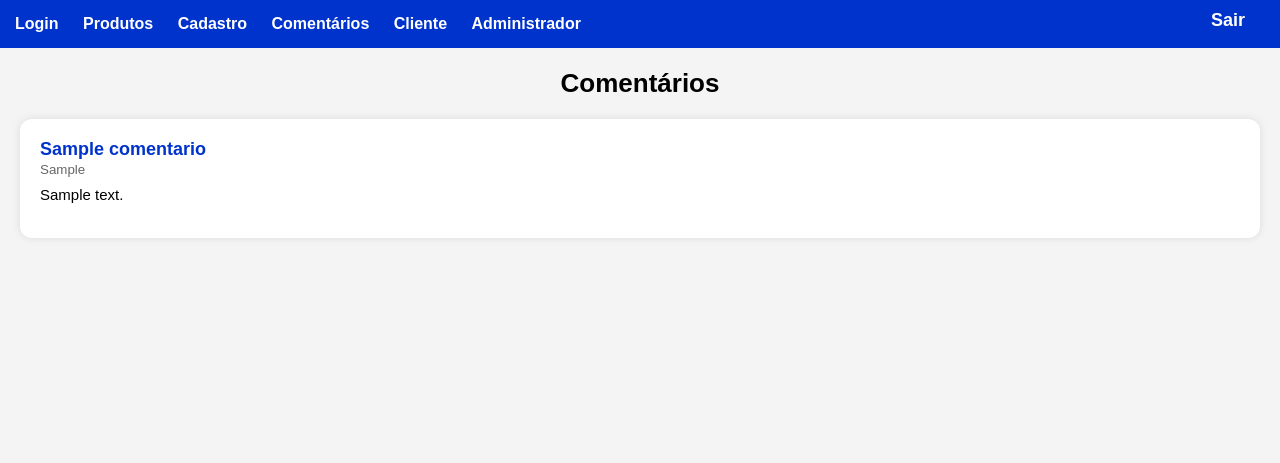
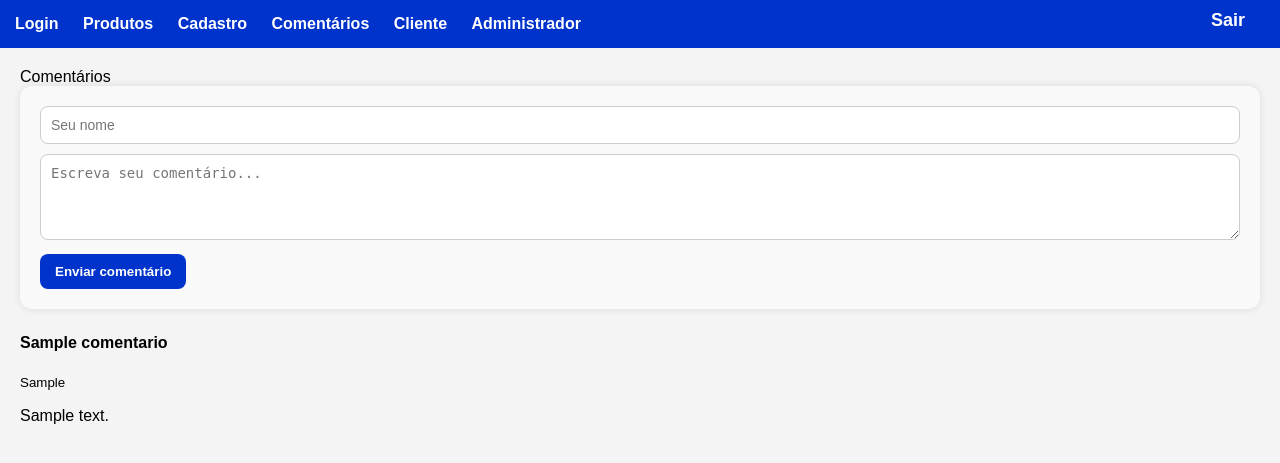
Before and after one commit to Douglas2022/Projeto-em-andamento, a Flask app: page /comentarios in a window 1280 px wide. Shown: the top 463 px of the page. Run offline with Flask 3, Linux system fonts and the light colour scheme; tables that the repository leaves empty or names only in its code hold one stand-in row (values such as "Sample post").

```diff
--- a/app.py
+++ b/app.py
@@ -1,5 +1,6 @@
 from flask import Flask, render_template, request, redirect, url_for, session, flash
 import mysql.connector as my
+from datetime import datetime
 
 
 app = Flask(__name__)
@@ -88,11 +89,17 @@ def produtos():
 @app.route('/cadastro')
 def cadastro():
     return render_template('cadastro.html')
-
-@app.route('/comentarios')
+@app.route('/comentarios', methods=['GET', 'POST'])
 def comentarios():
     db = conectar_banco()
     cursor = db.cursor(dictionary=True)
+
+    if request.method == 'POST':
+        cursor.execute(
+            "INSERT INTO comentarios (nome_usuario, texto, data_hora, produto_id) VALUES (%s, %s, NOW(), %s)",
+            (request.form['nome_usuario'], request.form['texto'], 1)
+        )
+        db.commit()
 
     cursor.execute("""
         SELECT c.id, c.texto, c.data_hora, c.nome_usuario, p.nome AS nome_produto
@@ -100,12 +107,12 @@ def comentarios():
         JOIN produtos p ON c.produto_id = p.id
         ORDER BY c.data_hora DESC
     """)
-
     comentarios = cursor.fetchall()
     cursor.close()
     db.close()
 
     return render_template('Comentario.html', comentarios=comentarios)
+
 
 
 @app.route('/cliente')
--- a/templates/Comentario.html
+++ b/templates/Comentario.html
@@ -3,96 +3,40 @@
 {% block conteudo %}
 
 <style>
-  .login-area {
-    display: flex;
-    justify-content: center;
-    align-items: center;
-    height: 80vh;
+  /* ... seu CSS permanece igual ... */
+  .comentario-form {
+      background: #f9f9f9;
+      padding: 20px;
+      border-radius: 12px;
+      margin-bottom: 25px;
+      box-shadow: 0px 0px 8px rgba(0,0,0,0.1);
   }
 
-  .login-box {
-    width: 300px;
-    background: white;
-    padding: 25px 25px;
-    border-radius: 18px;
-    text-align: center;
-    box-shadow: 0px 0px 15px rgba(0, 0, 0, 0.15);
-  }
-
-  .login-box img {
-    width: 90px;
-    margin-bottom: 20px;
-  }
-
-  .input-group {
-    position: relative;
-    margin-bottom: 20px;
-  }
-
-  .input-group input {
+  .comentario-form input,
+  .comentario-form textarea {
       width: 100%;
-    padding: 12px 45px 12px 15px;
-    border-radius: 25px;
+      padding: 10px;
+      margin-bottom: 10px;
+      border-radius: 8px;
       border: 1px solid #ccc;
-    font-size: 15px;
+      font-size: 14px;
       outline: none;
       box-sizing: border-box;
   }
 
-  .extras {
-    display: flex;
-    justify-content: space-between;
-    font-size: 13px;
-    margin-bottom: 20px;
-  }
-
-  .login-btn {
-    width: 100%;
-    padding: 12px;
+  .comentario-form button {
+      padding: 10px 15px;
       background-color: #0033cc;
+      color: white;
       border: none;
-    border-radius: 25px;
-    font-size: 16px;
-    color: white;
+      border-radius: 8px;
+      font-weight: bold;
       cursor: pointer;
-    font-weight: bold;
       transition: 0.2s;
   }
 
-  .login-btn:hover {
+  .comentario-form button:hover {
       background-color: #0026a3;
-  }
-
-  /* Estilo dos comentários */
-  .comentario-box {
-      background: #fff;
-      padding: 20px;
-      margin-bottom: 15px;
-      border-radius: 12px;
-      box-shadow: 0px 0px 8px rgba(0,0,0,0.1);
-  }
-
-  .comentario-box h4 {
-      margin: 0;
-      font-size: 18px;
-      font-weight: bold;
-      color: #0033cc;
-  }
-
-  .comentario-box small {
-      color: #666;
-  }
-
-  .comentario-texto {
-      margin-top: 8px;
-      font-size: 15px;
-  }
-
-  .titulo {
-      font-size: 26px;
-      font-weight: bold;
-      margin-bottom: 20px;
-      text-align: center;
   }
 </style>
 
@@ -100,6 +44,16 @@
 
   <div class="titulo">Comentários</div>
 
+  <!-- Formulário para adicionar comentário -->
+  <div class="comentario-form">
+    <form method="POST" action="{{ url_for('comentarios') }}">
+      <input type="text" name="nome_usuario" placeholder="Seu nome" required>
+      <textarea name="texto" placeholder="Escreva seu comentário..." rows="4" required></textarea>
+      <button type="submit">Enviar comentário</button>
+    </form>
+  </div>
+
+  <!-- Exibição dos comentários -->
   {% if comentarios %}
       {% for c in comentarios %}
           <div class="comentario-box">
```
Lines whose indentation alone changed are shown as unchanged.
